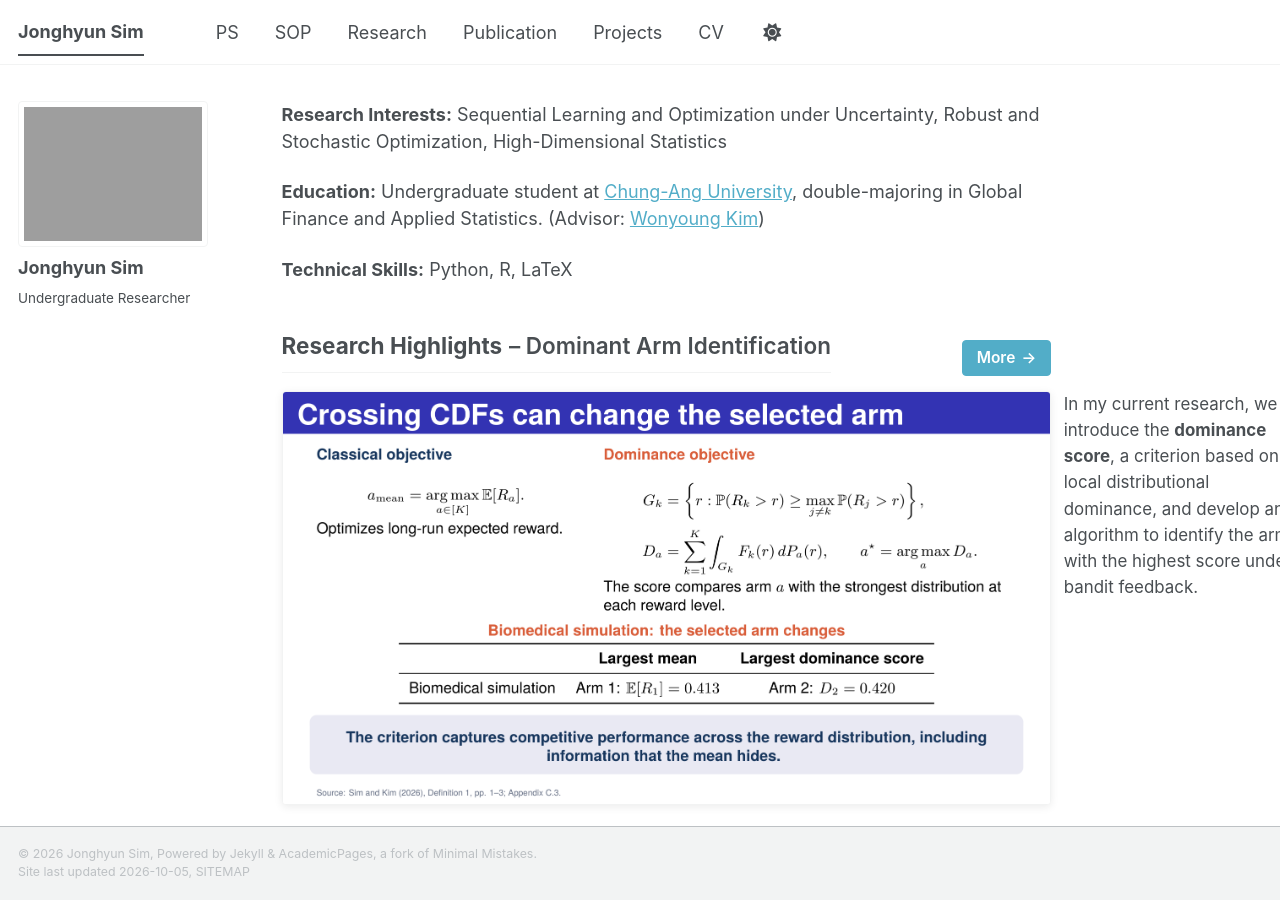
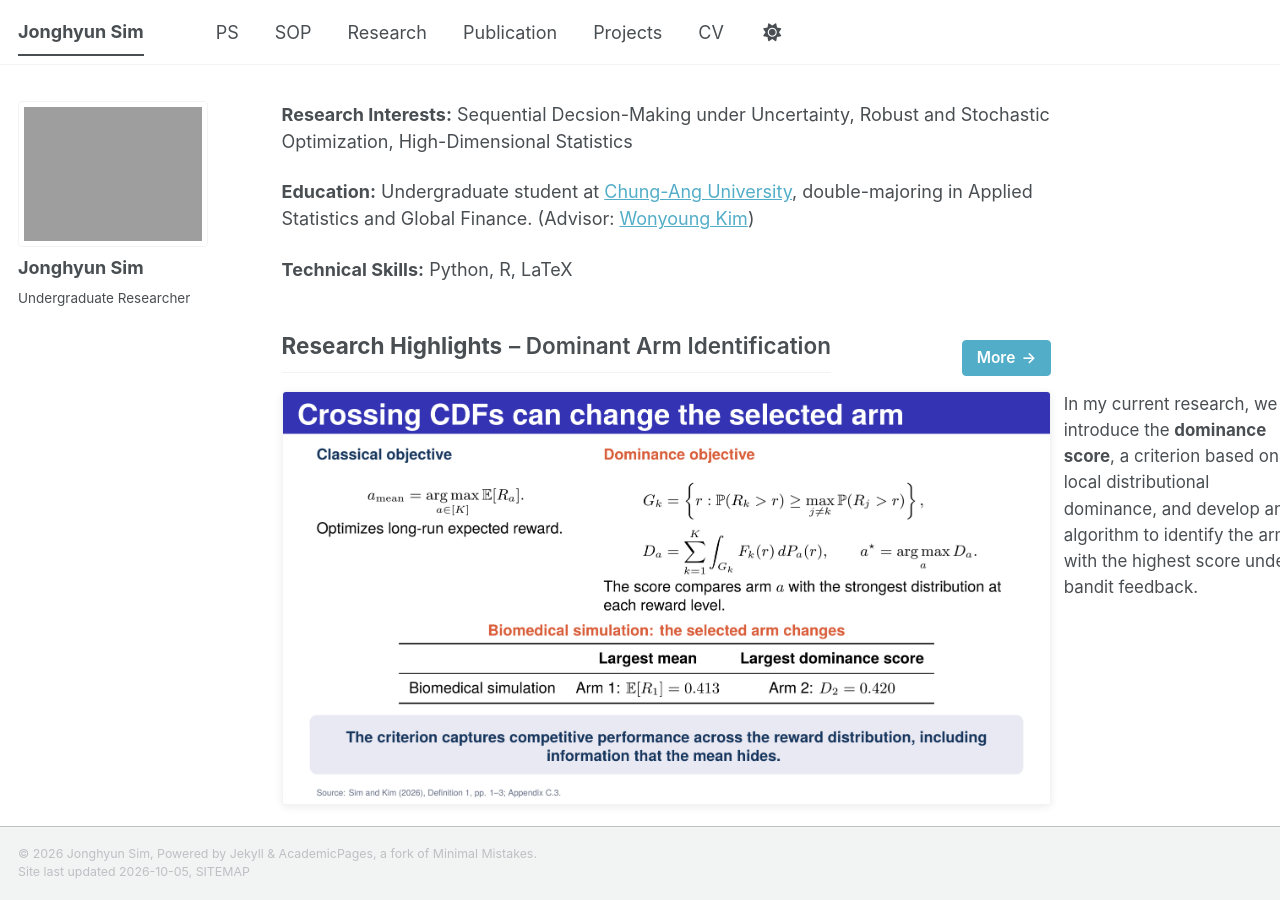
Before and after one commit to simjonghyun/simjonghyun.github.io, a Jekyll site: the page built from _pages/about.md, in a window 1280 px wide and 900 px high. Built offline with Jekyll 4.4.1, drawn with Linux system fonts in a browser that asks for light colours; a style sheet for code colours, icons or effects is not loaded.

Commit message:
Update about.md

```diff
--- a/_pages/about.md
+++ b/_pages/about.md
@@ -6,9 +6,9 @@ redirect_from:
   - /about/
   - /about.html
 ---
-**Research Interests:** Sequential Learning and Optimization under Uncertainty, Robust and Stochastic Optimization, High-Dimensional Statistics
+**Research Interests:** Sequential Decsion-Making under Uncertainty, Robust and Stochastic Optimization, High-Dimensional Statistics
 
-**Education:** Undergraduate student at [Chung-Ang University](https://www.cau.ac.kr/), double-majoring in Global Finance and Applied Statistics. (Advisor: [Wonyoung Kim](https://www.siai.cau.ac.kr/))
+**Education:** Undergraduate student at [Chung-Ang University](https://www.cau.ac.kr/), double-majoring in Applied Statistics and Global Finance. (Advisor: [Wonyoung Kim](https://www.siai.cau.ac.kr/))
 
 **Technical Skills:** Python, R, LaTeX
 <section class="research-highlights" aria-labelledby="research-highlights-title">
```
